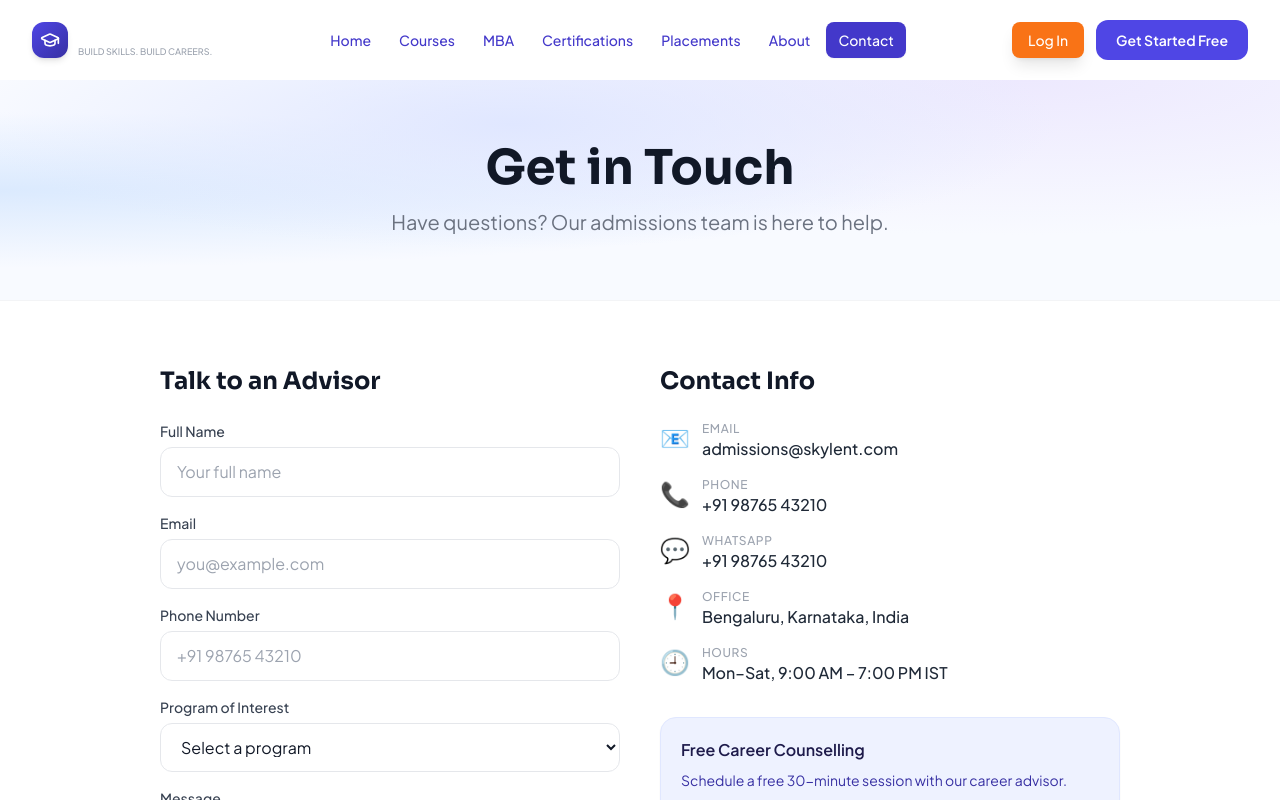
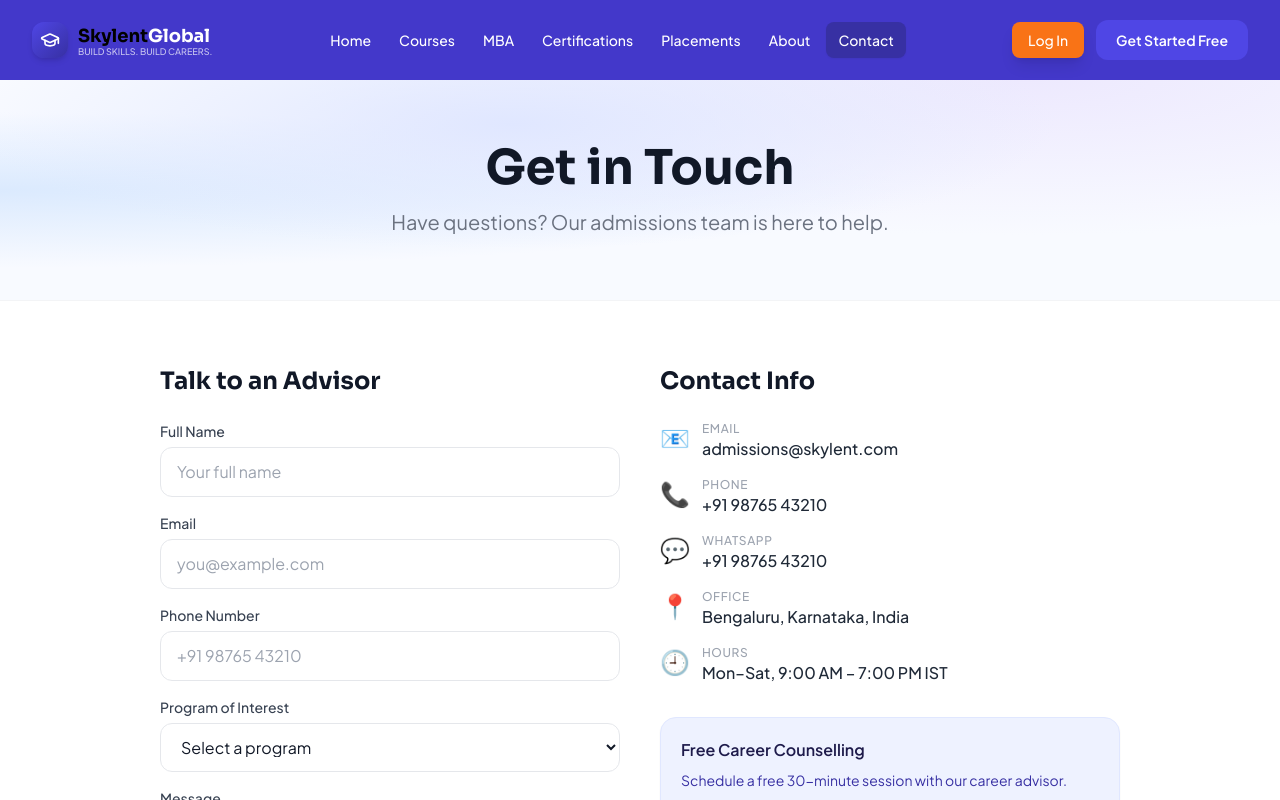
Before and after one commit to vips725/Skylent-Main, a React (Vite) app in the folder frontend/: page /contact in a window 1280 px wide. Shown: the top 800 px of the page. Built offline with nearby package versions, Linux system fonts and the light colour scheme.

Commit message:
final commit

```diff
--- a/frontend/src/components/Navbar.jsx
+++ b/frontend/src/components/Navbar.jsx
@@ -26,7 +26,7 @@ export default function Navbar() {
   useEffect(() => { setMenuOpen(false); }, [location]);
 
   return (
-    <nav className={`fixed top-0 left-0 right-0 z-50 transition-all duration-300 ${scrolled ? 'bg-brand-600/95 backdrop-blur-md shadow-sm border-b border-brand-500' : 'bg-transparent'}`}>
+    <nav className={`fixed top-0 left-0 right-0 z-50 transition-all duration-300 ${scrolled ? 'bg-brand-600/95 backdrop-blur-md shadow-sm border-b border-brand-500' : 'bg-brand-600'}`}>
       <div className="max-w-7xl mx-auto px-4 sm:px-6 lg:px-8">
         <div className="flex items-center justify-between h-16 lg:h-20">
 
@@ -36,9 +36,9 @@ export default function Navbar() {
               <GraduationCap size={20} className="text-white" />
             </div>
             <div>
-              <span className="font-display font-bold text-lg text-white">Skylent</span>
+              <span className="font-display font-bold text-lg text-black">Skylent</span>
               <span className="font-display font-bold text-lg text-white">Global</span>
-              <div className="text-[9px] text-gray-400 font-medium -mt-1 leading-tight">BUILD SKILLS. BUILD CAREERS.</div>
+              <div className="text-[9px] text-white/70 font-medium -mt-1 leading-tight">BUILD SKILLS. BUILD CAREERS.</div>
             </div>
           </Link>
 
@@ -50,8 +50,8 @@ export default function Navbar() {
                 to={link.path}
                 className={`px-3 py-2 rounded-lg text-sm font-medium transition-all duration-200 ${
                   location.pathname === link.path
-                    ? 'text-white bg-brand-600 shadow-sm'
-                    : location.pathname === '/' ? 'text-white hover:text-brand-400' : 'text-brand-600 hover:text-brand-800'
+                    ? 'text-white bg-brand-700 shadow-sm'
+                    : 'text-white hover:text-brand-200'
                 }`}
               >
                 {link.label}
@@ -70,7 +70,7 @@ export default function Navbar() {
           </div>
 
           {/* Mobile Menu Button */}
-          <button onClick={() => setMenuOpen(!menuOpen)} className="lg:hidden p-2 rounded-lg hover:bg-gray-100">
+          <button onClick={() => setMenuOpen(!menuOpen)} className="lg:hidden p-2 rounded-lg text-white hover:bg-white/10">
             {menuOpen ? <X size={22} /> : <Menu size={22} />}
           </button>
         </div>
```
